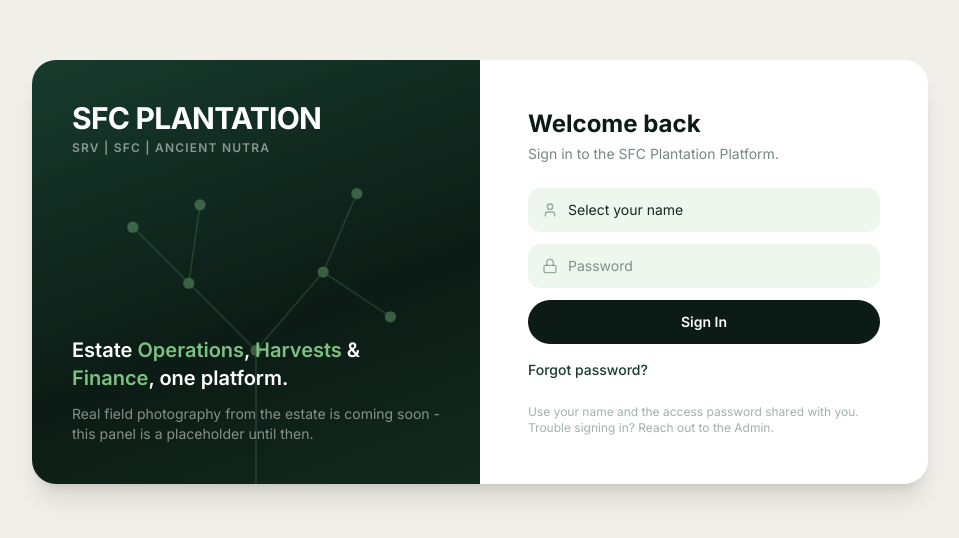
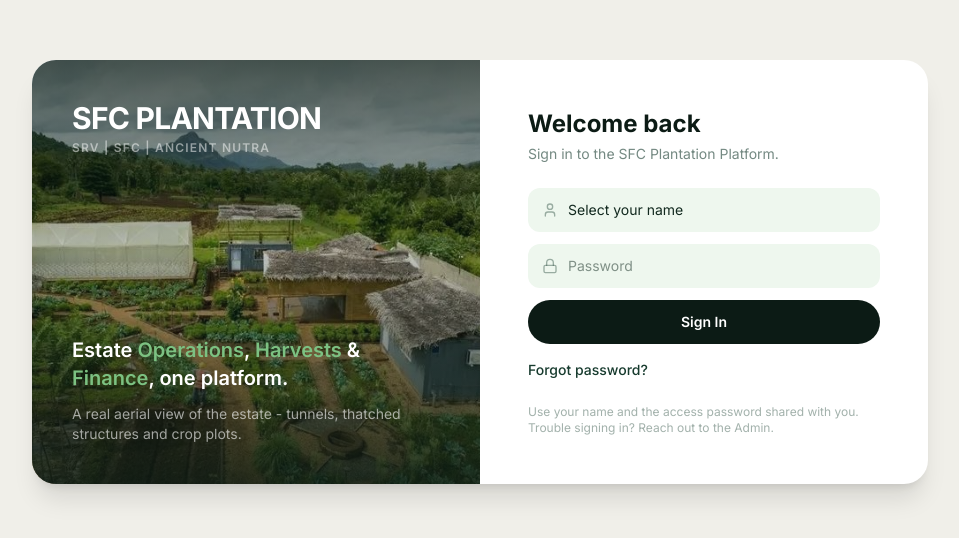
Before and after one commit to Lihini-KP/sfc-plantation, a Next.js app: page /login in a window 1280 px wide. Shown: the part 128-666 px from the top of the page, without its empty margins (160-1119 px from the left). Built offline with nearby package versions, Linux system fonts and the light colour scheme.

Commit message:
Replace login page placeholder graphic with real estate aerial photo

```diff
--- a/app/login/page.tsx
+++ b/app/login/page.tsx
@@ -32,20 +32,11 @@
   return (
     <div className="flex min-h-screen items-center justify-center bg-[#f0efe9] p-4">
       <div className="flex w-full max-w-4xl overflow-hidden rounded-3xl bg-white shadow-xl">
-        {/* Visual panel - placeholder graphic until a real estate photo is provided */}
+        {/* Visual panel - real aerial photo of the estate */}
         <div className="relative hidden w-1/2 flex-col justify-between overflow-hidden p-10 text-white lg:flex">
-          <div className="absolute inset-0" style={{ background: 'linear-gradient(160deg, #173b2e 0%, #0c1b15 60%, #12291f 100%)' }} />
-          <svg className="absolute inset-0 h-full w-full opacity-40" viewBox="0 0 400 500" preserveAspectRatio="xMidYMid slice">
-            <g stroke="#4fa858" strokeWidth="1.5" fill="none" opacity="0.6">
-              <path d="M200,460 L200,320 M200,320 L140,260 M200,320 L260,250 M140,260 L90,210 M140,260 L150,190 M260,250 L320,290 M260,250 L290,180" />
-            </g>
-            {[
-              [200, 460], [200, 320], [140, 260], [260, 250],
-              [90, 210], [150, 190], [320, 290], [290, 180],
-            ].map(([cx, cy], i) => (
-              <circle key={i} cx={cx} cy={cy} r={i === 0 ? 7 : 5} fill="#7cc182" />
-            ))}
-          </svg>
+          {/* eslint-disable-next-line @next/next/no-img-element */}
+          <img src="/estate-photo.jpg" alt="Aerial view of the SFC estate - tunnels, thatched structures and crop plots" className="absolute inset-0 h-full w-full object-cover" />
+          <div className="absolute inset-0" style={{ background: 'linear-gradient(180deg, rgba(12,27,21,0.75) 0%, rgba(12,27,21,0.25) 45%, rgba(12,27,21,0.85) 100%)' }} />
 
           <div className="relative z-10">
             <p className="text-3xl font-bold tracking-tight">SFC PLANTATION</p>
@@ -62,8 +53,8 @@
               <span className="text-brand-300">Finance</span>
               <span className="text-white">, one platform.</span>
             </p>
-            <p className="mt-3 max-w-sm text-sm text-white/50">
-              Real field photography from the estate is coming soon - this panel is a placeholder until then.
+            <p className="mt-3 max-w-sm text-sm text-white/60">
+              A real aerial view of the estate - tunnels, thatched structures and crop plots.
             </p>
           </div>
         </div>
```
Also changed, not shown: public/estate-photo.jpg (added).
